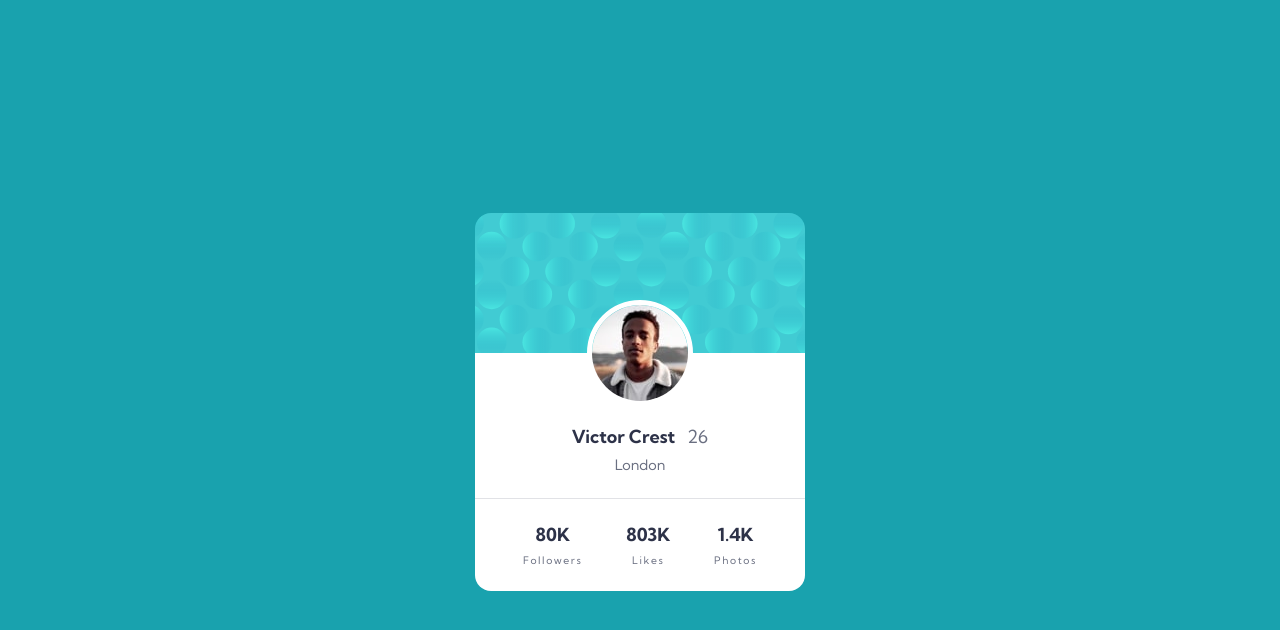
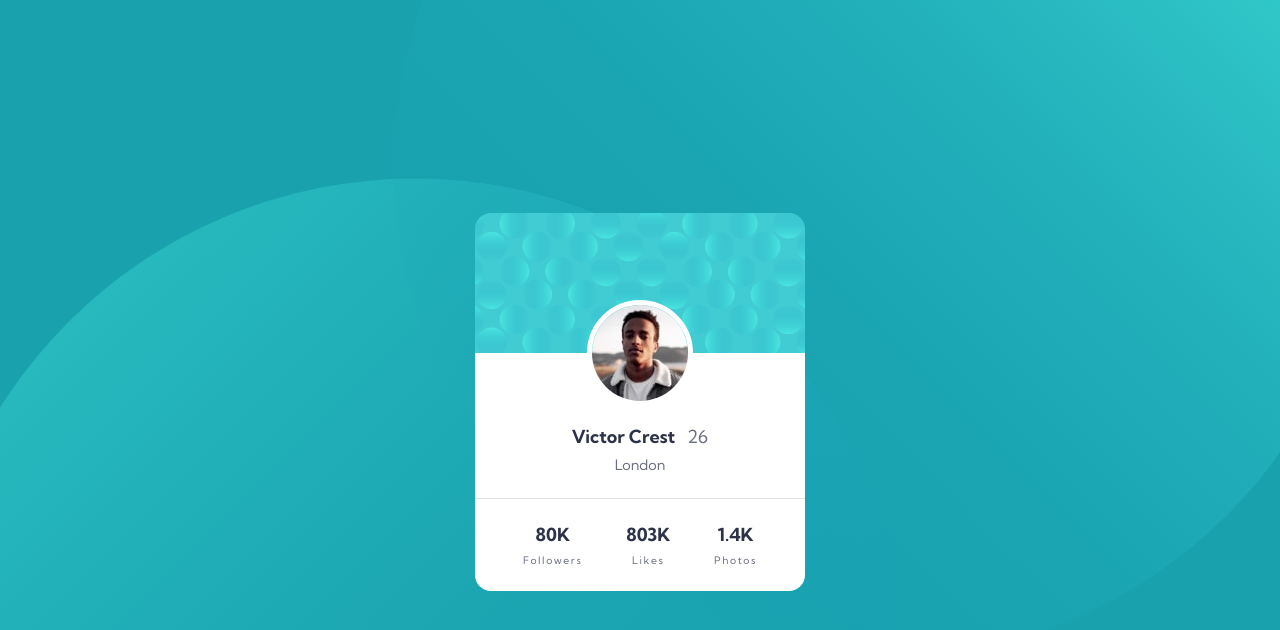
Before and after one commit to Aitor-G/profile-card-component, a website: page index.html in a window 1280 px wide. Drawn offline with Linux system fonts and the light colour scheme; files whose address does not match are found by name.

Commit message:
Update style.css

```diff
--- a/assets/css/style.css
+++ b/assets/css/style.css
@@ -10,7 +10,7 @@ body {
   width: 100%;
   min-height: 100vh;
   background-color: hsl(185, 75%, 39%);
-  background-image: url(./assets/img/bg-pattern-top.svg"), url("./assets/img/bg-pattern-bottom.svg");
+  background-image: url("./assets/img/bg-pattern-top.svg"), url("./assets/img/bg-pattern-bottom.svg");
   background-repeat: no-repeat, no-repeat;
   background-size: auto, auto;
   background-attachment: fixed, fixed;
```
